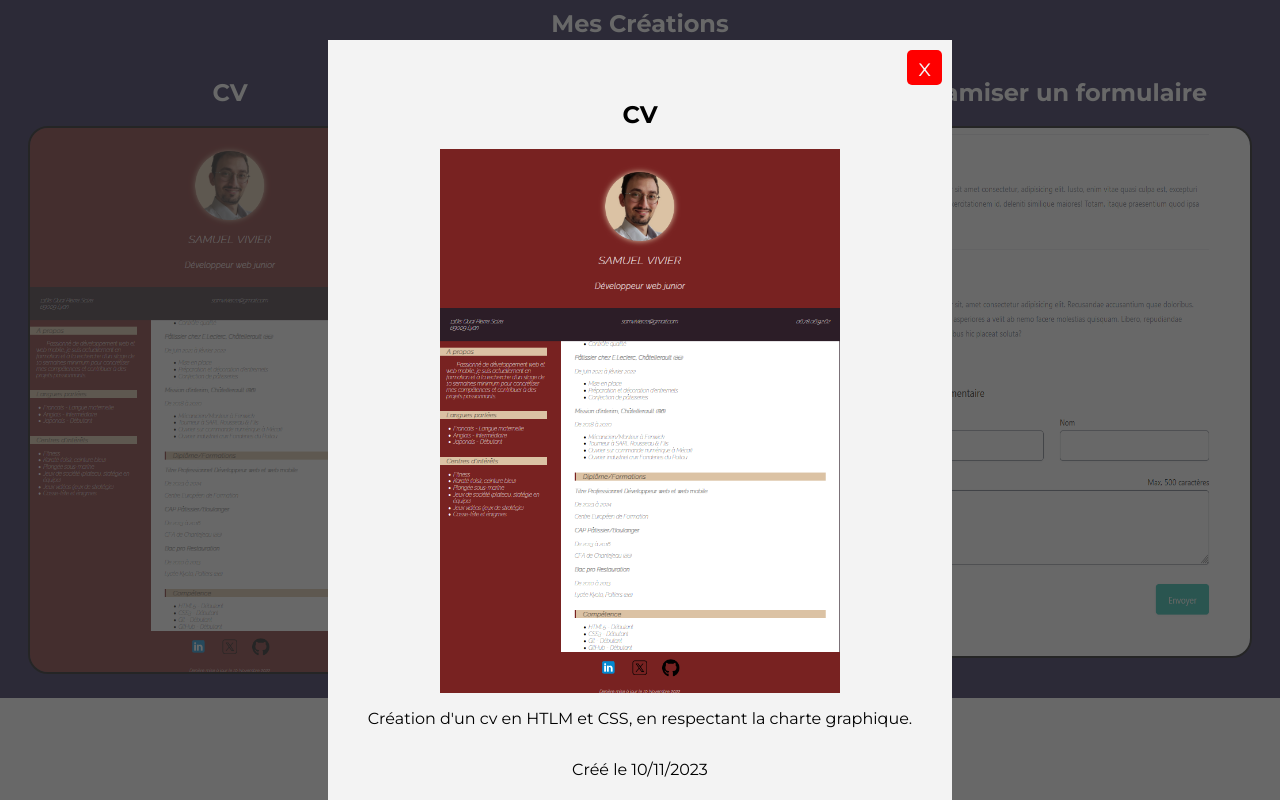
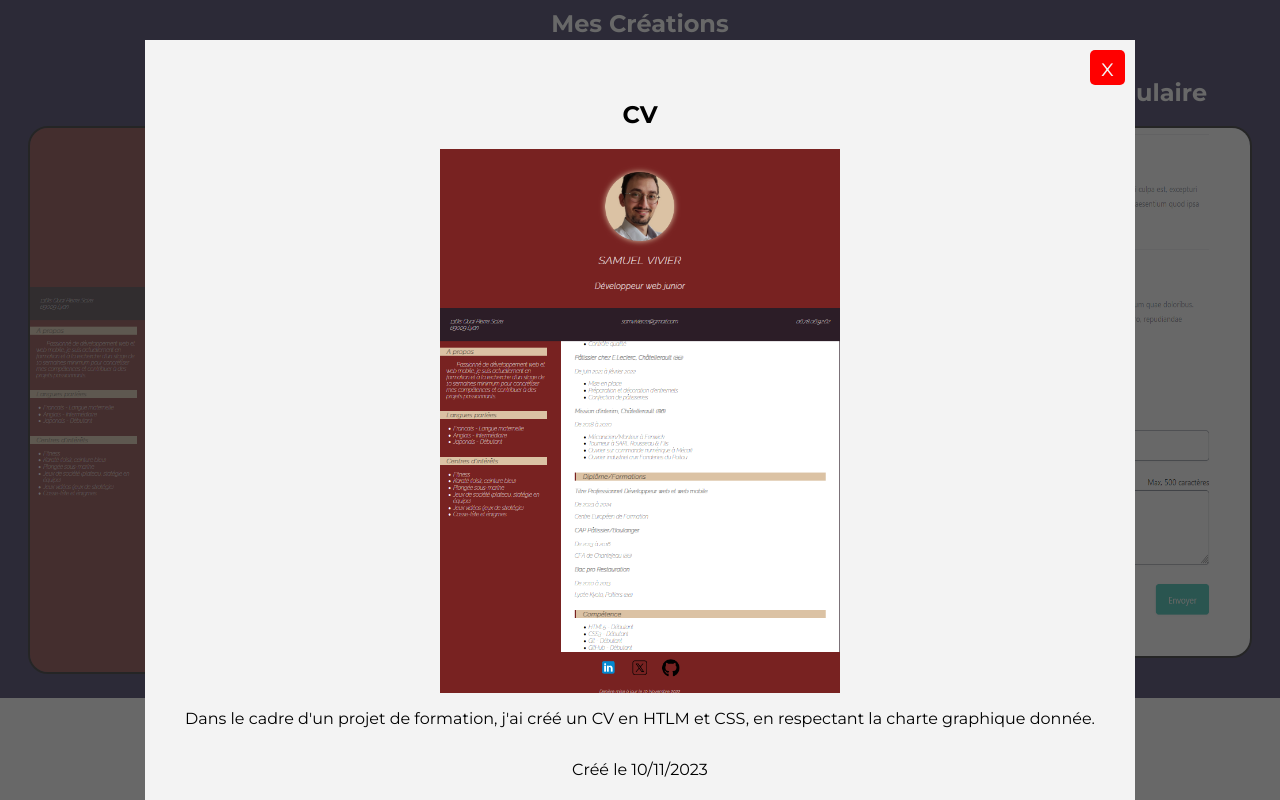
Before and after one commit to Samuel-Viv/portfolio, a Vue app: page / in a window 1280 px wide. Both pictures are taken after a click on the picture 230 px from the left and 1081 px from the top of the page. Shown: the part 681-1481 px from the top of the page. Built offline with nearby package versions, Linux system fonts and the light colour scheme.

Commit message:
Add modif

```diff
--- a/src/components/Module.vue
+++ b/src/components/Module.vue
@@ -19,7 +19,7 @@ export default {
                 <img :src="modaleData.image" :alt="modaleData.name">
                 <p>{{ modaleData.detail }}</p>
                 <p>Créé le {{ modaleData.creationDate }} </p>
-                <p>Vous trouverez ci joint mon projet <a :href="modaleData.lien" target="_blank"><b>projet</b> </a> ainsi que le lien <a
+                <p>Vous trouverez via le lien suivant mon <a :href="modaleData.lien" target="_blank"><b>projet</b> </a> ainsi que le lien <a
                         :href="modaleData.gitHub" target="_blank"><b>GitHub</b></a>.</p>
 
                 <p>Technologies :{{ modaleData.tech }}</p>
--- a/src/views/Creation.vue
+++ b/src/views/Creation.vue
@@ -19,7 +19,7 @@ export default {
           gitHub: "https://github.com/Samuel-Viv/Creer_un_cv_en_ligne.git",
           tech: " HTML5, CSS3 , Git, GitHub",
           creationDate: "10/11/2023",
-          detail:"Création d'un cv en HTLM et CSS, en respectant la charte graphique."
+          detail:"Dans le cadre d'un projet de formation, j'ai créé un CV en HTLM et CSS, en respectant la charte graphique donnée."
         },
         {
           name: "Cahier des Charges",
@@ -28,7 +28,7 @@ export default {
           gitHub: "https://github.com/Samuel-Viv/cahierDesCharges.git",
           tech: " Canva, Figma",
           creationDate: "17/11/2023",
-          detail:"Création d'un cahier des charges comprenant une présentation de l'entreprise avec différents concurrents dans leur domaine, le profil du client idéal, la maquette du site avec la charte graphique, les fonctionnalités du site, un devis, ainsi que les dates de livraison."
+          detail:"Dans le cadre d'un projet de formation, j'ai créé un cahier des charges comprenant une présentation de l'entreprise La Socketterie avec ses différents concurrents, le profil du client idéal, la maquette du site avec leur charte graphique, les fonctionnalités du site, un devis ainsi que les dates de livraison du projet."
         },
         {
           name: "Dynamiser un formulaire",
@@ -37,7 +37,7 @@ export default {
           gitHub: "https://github.com/Samuel-Viv/dynamiser-un-espace-commentaire.git",
           tech: " HTML5, CSS3, JavaScript, Git, GitHub",
           creationDate: "4/12/2023",
-          detail: "Je devais dynamiser un formulaire afin que le nom, le prénom et le message aillent dans les commentaires. Cependant, si le formulaire n'était pas bien rempli, un message d'erreur devait s'afficher."
+          detail: "J'ai dynamisé un formulaire afin que le nom, le prénom et le message aillent dans les commentaires. Cependant, si le formulaire n'est pas bien rempli, un message d'erreur doit s'afficher."
         }
       ],
         }
```
